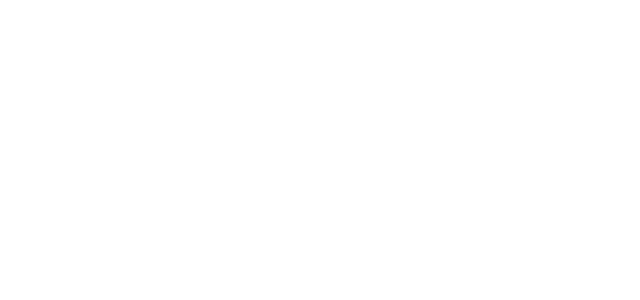
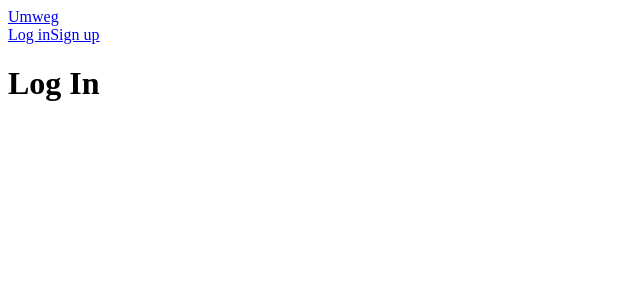
Before and after one commit to claudiasrn/blog-api, a React (Vite) app in the folder reader/: page /login in a window 1280 px wide. Shown: the top 300 px of the page, without its empty margins (0-640 px from the left). Built offline with nearby package versions, Linux system fonts and the light colour scheme.

Commit message:
feat: add routing, page skeleton and API client

```diff
--- a/reader/package.json
+++ b/reader/package.json
@@ -12,7 +12,8 @@
 	},
 	"dependencies": {
 		"react": "^19.2.8",
-		"react-dom": "^19.2.8"
+		"react-dom": "^19.2.8",
+		"react-router": "^8.4.0"
 	},
 	"devDependencies": {
 		"@eslint/js": "^10.0.1",
--- a/reader/src/App.jsx
+++ b/reader/src/App.jsx
@@ -1,5 +1,13 @@
-function App() {
-  return;
+import { Outlet } from "react-router";
+import Navbar from "./components/Navbar/Navbar";
+
+export default function App() {
+	return (
+		<div>
+			<Navbar />
+			<main>
+				<Outlet />
+			</main>
+		</div>
+	);
 }
-
-export default App
--- /dev/null
+++ b/reader/src/components/Navbar/Navbar.jsx
@@ -0,0 +1,13 @@
+import { Link } from "react-router";
+
+export default function Navbar() {
+	return (
+		<header>
+			<Link to="/">Umweg</Link>
+			<nav>
+				<Link to="/login">Log in</Link>
+				<Link to="/signup">Sign up</Link>
+			</nav>
+		</header>
+	);
+}
--- a/reader/src/main.jsx
+++ b/reader/src/main.jsx
@@ -1,9 +1,12 @@
-import { StrictMode } from 'react'
-import { createRoot } from 'react-dom/client'
-import App from './App.jsx'
+import { StrictMode } from "react";
+import { createRoot } from "react-dom/client";
+import { createBrowserRouter, RouterProvider } from "react-router";
+import routes from "./routes";
 
-createRoot(document.getElementById('root')).render(
-  <StrictMode>
-    <App />
-  </StrictMode>,
-)
+const router = createBrowserRouter(routes);
+
+createRoot(document.getElementById("root")).render(
+	<StrictMode>
+		<RouterProvider router={router} />
+	</StrictMode>,
+);
--- /dev/null
+++ b/reader/src/pages/Home/Home.jsx
@@ -0,0 +1,3 @@
+export default function Home() {
+	return <h1>Home</h1>;
+}
--- /dev/null
+++ b/reader/src/pages/Login/Login.jsx
@@ -0,0 +1,3 @@
+export default function Login() {
+	return <h1>Log In</h1>;
+}
--- /dev/null
+++ b/reader/src/pages/NotFound/NotFound.jsx
@@ -0,0 +1,3 @@
+export default function NotFound() {
+	return <h1>Not Found</h1>;
+}
--- /dev/null
+++ b/reader/src/pages/Post/Post.jsx
@@ -0,0 +1,3 @@
+export default function Post() {
+	return <h1>Post</h1>;
+}
--- /dev/null
+++ b/reader/src/pages/Signup/Signup.jsx
@@ -0,0 +1,3 @@
+export default function Signup() {
+	return <h1>Sign Up</h1>;
+}
--- /dev/null
+++ b/reader/src/routes.jsx
@@ -0,0 +1,22 @@
+import App from "./App";
+import Home from "./pages/Home/Home";
+import Post from "./pages/Post/Post";
+import Login from "./pages/Login/Login";
+import Signup from "./pages/Signup/Signup";
+import NotFound from "./pages/NotFound/NotFound";
+
+const routes = [
+	{
+		path: "/",
+		element: <App />,
+		children: [
+			{ index: true, element: <Home /> },
+			{ path: "posts/:id", element: <Post /> },
+			{ path: "login", element: <Login /> },
+			{ path: "signup", element: <Signup /> },
+			{ path: "*", element: <NotFound /> },
+		],
+	},
+];
+
+export default routes;
```
Also changed, not shown: reader/src/utils/api.js (added, +39 -0 lines), 1 other file (tests, documents, lock files or other folders).
